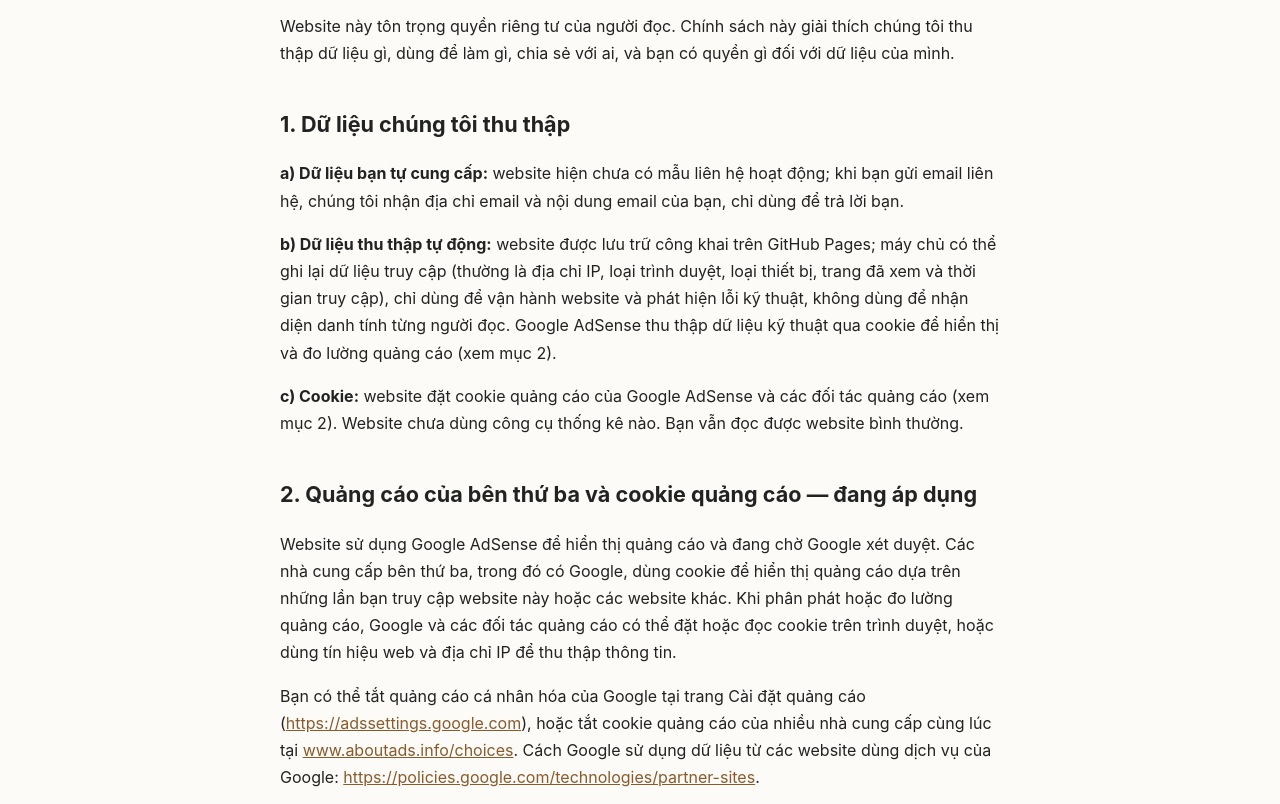
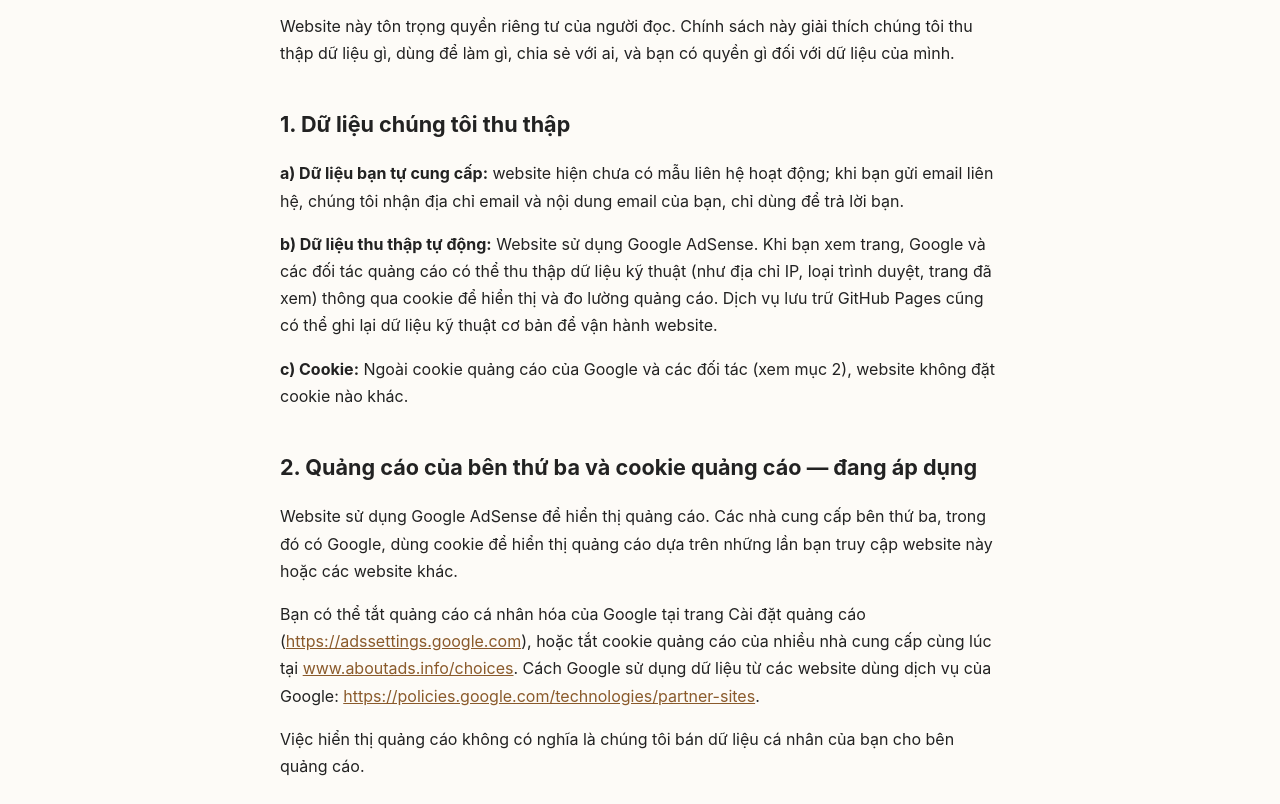
Before and after one commit to nguyentrungduc01092000-tech/ca-phe-tra-viet, a plain HTML site: page chinh-sach-bao-mat/index.html in a window 1280 px wide. Shown: the part 233-1037 px from the top of the page. Drawn offline with Linux system fonts and the light colour scheme.

Commit message:
Chinh sach bao mat v3: khop dung ban Ruler duyet (muc 1b, 1c, 2)

```diff
--- a/chinh-sach-bao-mat/index.html
+++ b/chinh-sach-bao-mat/index.html
@@ -17,10 +17,10 @@
 <p>Website này tôn trọng quyền riêng tư của người đọc. Chính sách này giải thích chúng tôi thu thập dữ liệu gì, dùng để làm gì, chia sẻ với ai, và bạn có quyền gì đối với dữ liệu của mình.</p>
 <h2>1. Dữ liệu chúng tôi thu thập</h2>
 <p><strong>a) Dữ liệu bạn tự cung cấp:</strong> website hiện chưa có mẫu liên hệ hoạt động; khi bạn gửi email liên hệ, chúng tôi nhận địa chỉ email và nội dung email của bạn, chỉ dùng để trả lời bạn.</p>
-<p><strong>b) Dữ liệu thu thập tự động:</strong> website được lưu trữ công khai trên GitHub Pages; máy chủ có thể ghi lại dữ liệu truy cập (thường là địa chỉ IP, loại trình duyệt, loại thiết bị, trang đã xem và thời gian truy cập), chỉ dùng để vận hành website và phát hiện lỗi kỹ thuật, không dùng để nhận diện danh tính từng người đọc. Google AdSense thu thập dữ liệu kỹ thuật qua cookie để hiển thị và đo lường quảng cáo (xem mục 2).</p>
-<p><strong>c) Cookie:</strong> website đặt cookie quảng cáo của Google AdSense và các đối tác quảng cáo (xem mục 2). Website chưa dùng công cụ thống kê nào. Bạn vẫn đọc được website bình thường.</p>
+<p><strong>b) Dữ liệu thu thập tự động:</strong> Website sử dụng Google AdSense. Khi bạn xem trang, Google và các đối tác quảng cáo có thể thu thập dữ liệu kỹ thuật (như địa chỉ IP, loại trình duyệt, trang đã xem) thông qua cookie để hiển thị và đo lường quảng cáo. Dịch vụ lưu trữ GitHub Pages cũng có thể ghi lại dữ liệu kỹ thuật cơ bản để vận hành website.</p>
+<p><strong>c) Cookie:</strong> Ngoài cookie quảng cáo của Google và các đối tác (xem mục 2), website không đặt cookie nào khác.</p>
 <h2>2. Quảng cáo của bên thứ ba và cookie quảng cáo — đang áp dụng</h2>
-<p>Website sử dụng Google AdSense để hiển thị quảng cáo và đang chờ Google xét duyệt. Các nhà cung cấp bên thứ ba, trong đó có Google, dùng cookie để hiển thị quảng cáo dựa trên những lần bạn truy cập website này hoặc các website khác. Khi phân phát hoặc đo lường quảng cáo, Google và các đối tác quảng cáo có thể đặt hoặc đọc cookie trên trình duyệt, hoặc dùng tín hiệu web và địa chỉ IP để thu thập thông tin.</p><p>Bạn có thể tắt quảng cáo cá nhân hóa của Google tại trang Cài đặt quảng cáo (<a href="https://adssettings.google.com">https://adssettings.google.com</a>), hoặc tắt cookie quảng cáo của nhiều nhà cung cấp cùng lúc tại <a href="https://www.aboutads.info/choices">www.aboutads.info/choices</a>. Cách Google sử dụng dữ liệu từ các website dùng dịch vụ của Google: <a href="https://policies.google.com/technologies/partner-sites">https://policies.google.com/technologies/partner-sites</a>.</p><p>Việc hiển thị quảng cáo không có nghĩa là chúng tôi bán dữ liệu cá nhân của bạn cho bên quảng cáo.</p>
+<p>Website sử dụng Google AdSense để hiển thị quảng cáo. Các nhà cung cấp bên thứ ba, trong đó có Google, dùng cookie để hiển thị quảng cáo dựa trên những lần bạn truy cập website này hoặc các website khác.</p><p>Bạn có thể tắt quảng cáo cá nhân hóa của Google tại trang Cài đặt quảng cáo (<a href="https://adssettings.google.com">https://adssettings.google.com</a>), hoặc tắt cookie quảng cáo của nhiều nhà cung cấp cùng lúc tại <a href="https://www.aboutads.info/choices">www.aboutads.info/choices</a>. Cách Google sử dụng dữ liệu từ các website dùng dịch vụ của Google: <a href="https://policies.google.com/technologies/partner-sites">https://policies.google.com/technologies/partner-sites</a>.</p><p>Việc hiển thị quảng cáo không có nghĩa là chúng tôi bán dữ liệu cá nhân của bạn cho bên quảng cáo.</p>
 <h2>3. Chúng tôi chia sẻ dữ liệu với ai</h2>
 <p>Chúng tôi không bán, không cho thuê và không trao đổi dữ liệu cá nhân của người đọc với bất kỳ bên nào vì mục đích thương mại.</p>
 <p>Website được lưu trữ công khai trên GitHub Pages; hiện chưa dùng dịch vụ nhận thư hay dịch vụ thống kê. Dữ liệu được chia sẻ với đối tác quảng cáo Google AdSense như nêu ở mục 2, thông qua cookie quảng cáo do chính đối tác này đặt. Ngoài ra, dữ liệu chỉ được chia sẻ khi pháp luật yêu cầu.</p>
```
